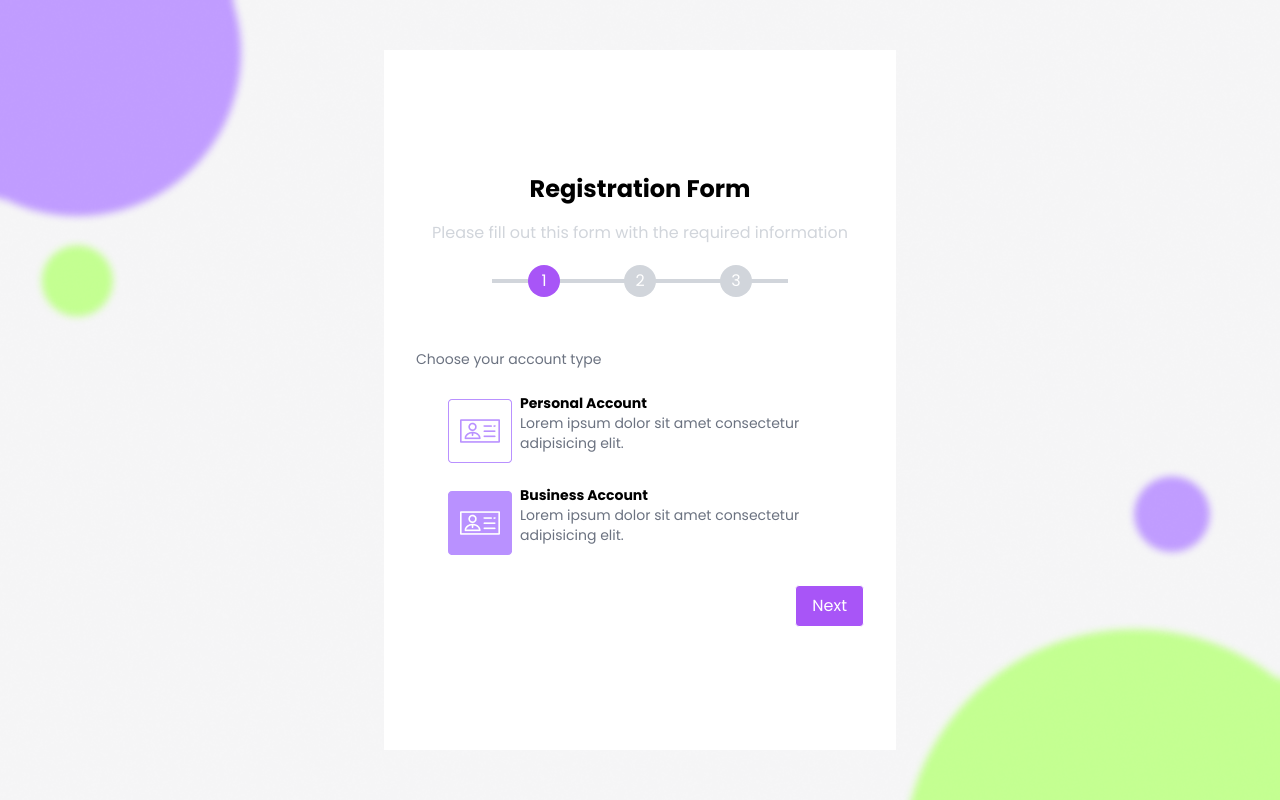
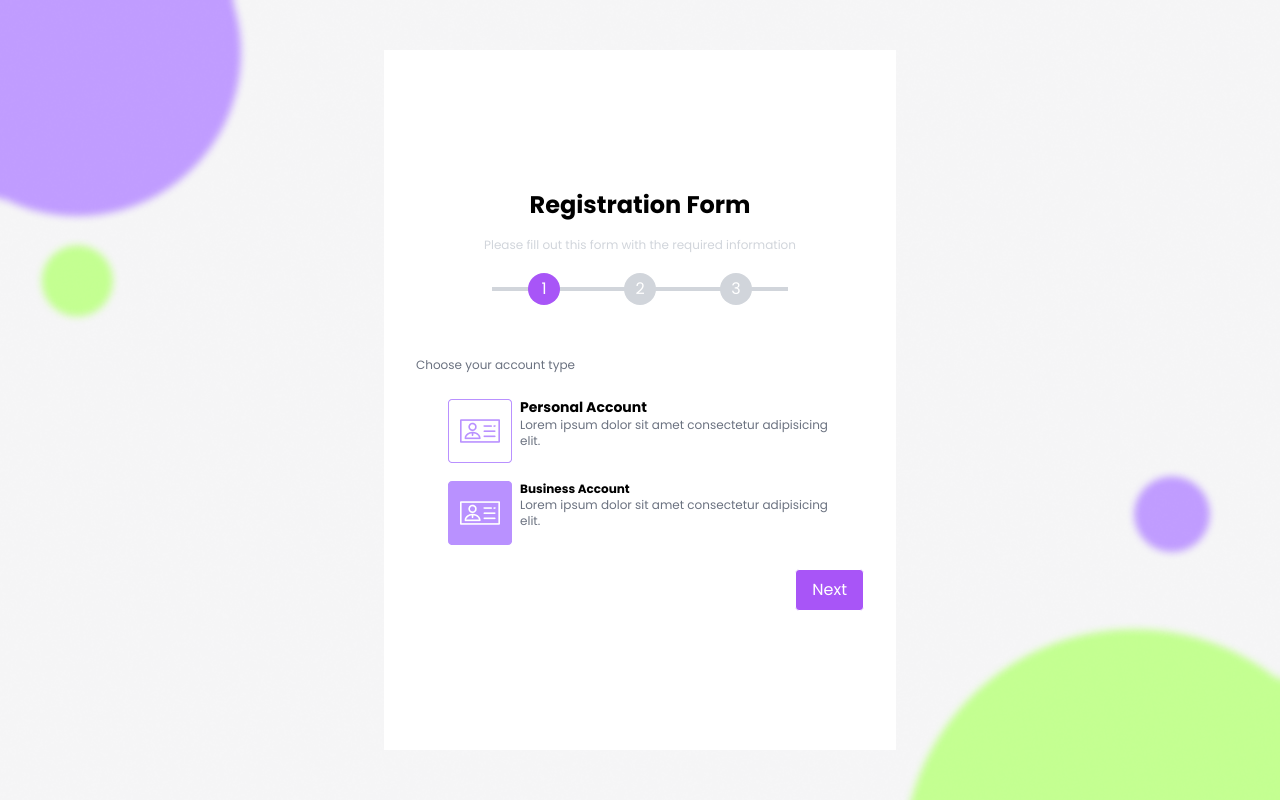
Before and after one commit to karpetoryba/project-react-vite-registrationForm, a React app: page / in a window 1280 px wide. Built offline with nearby package versions, Linux system fonts and the light colour scheme; the HTML template or start-up script is replaced by a standard one.

Commit message:
change text-sm for text-xs

```diff
--- a/src/App.tsx
+++ b/src/App.tsx
@@ -55,7 +55,7 @@ function SimpleForm() {
         return (
           <div>
             <div className="space-x-4">
-              <p className="text-gray-500 mb-4 text-sm">
+              <p className="text-gray-500 mb-4 text-xs">
                 Choose your account type
               </p>
               <div className="flex flex-col">
@@ -70,7 +70,7 @@ function SimpleForm() {
                   />
                   <div className="flex flex-col items-start text-sm">
                     <strong>Personal Account</strong>
-                    <p className="text-gray-500 mb-4 text-sm text-left">
+                    <p className="text-gray-500 mb-4 text-xs text-left">
                       Lorem ipsum dolor sit amet consectetur adipisicing elit.
                     </p>
                   </div>
@@ -84,7 +84,7 @@ function SimpleForm() {
                     alt="icon"
                     className="w-15 h-15 mr-2"
                   />
-                  <div className="flex flex-col items-start text-sm text-left">
+                  <div className="flex flex-col items-start text-xs text-left">
                     <strong> Business Account</strong>
                     <p className="text-gray-500 mb-4 ">
                       Lorem ipsum dolor sit amet consectetur adipisicing elit.
@@ -98,7 +98,7 @@ function SimpleForm() {
       case 2:
         return (
           <div>
-            <p>Name</p>
+            <p className="text-xs">Name</p>
             <input
               type="text"
               name="name"
@@ -107,7 +107,7 @@ function SimpleForm() {
               onChange={handleChange}
               className="w-96 border border-gray-300 p-2 rounded mb-4 bg-slate-50 "
             />
-            <p>Email</p>
+            <p className="text-xs">Email</p>
             <input
               type="text"
               name="email"
@@ -116,7 +116,7 @@ function SimpleForm() {
               onChange={handleChange}
               className="w-96 border border-gray-300 p-2 rounded mb-4 bg-slate-50"
             />
-            <p>Password</p>
+            <p className="text-xs">Password</p>
             <input
               type="password"
               name="password"
@@ -130,7 +130,7 @@ function SimpleForm() {
       case 3:
         return (
           <div>
-            <p>Age</p>
+            <p className="text-xs">Age</p>
             <input
               type="text"
               name="age"
@@ -139,7 +139,7 @@ function SimpleForm() {
               onChange={handleChange}
               className="w-96 border border-gray-300 p-2 rounded mb-4 bg-slate-50"
             />
-            <p>Area of interest</p>
+            <p className="text-xs">Area of interest</p>
             <input
               type="text"
               name="interest"
@@ -148,7 +148,7 @@ function SimpleForm() {
               onChange={handleChange}
               className="w-96 border border-gray-300 p-2 rounded mb-4 bg-slate-50"
             />
-            <p>Bio/Description</p>
+            <p className="text-xs">Bio/Description</p>
             <input
               type="text"
               name="bio"
@@ -196,7 +196,7 @@ function SimpleForm() {
     <div className="flex items-center justify-center h-screen">
       <div className="flex flex-col items-center justify-center max-w-lg p-8 bg-white w-[600px] h-[700px]">
         <h1 className="text-2xl font-bold mb-4">Registration Form</h1>
-        <p className=" text-gray-300">
+        <p className=" text-gray-300 text-xs">
           Please fill out this form with the required information
         </p>
         {renderStepCircles()}
```
